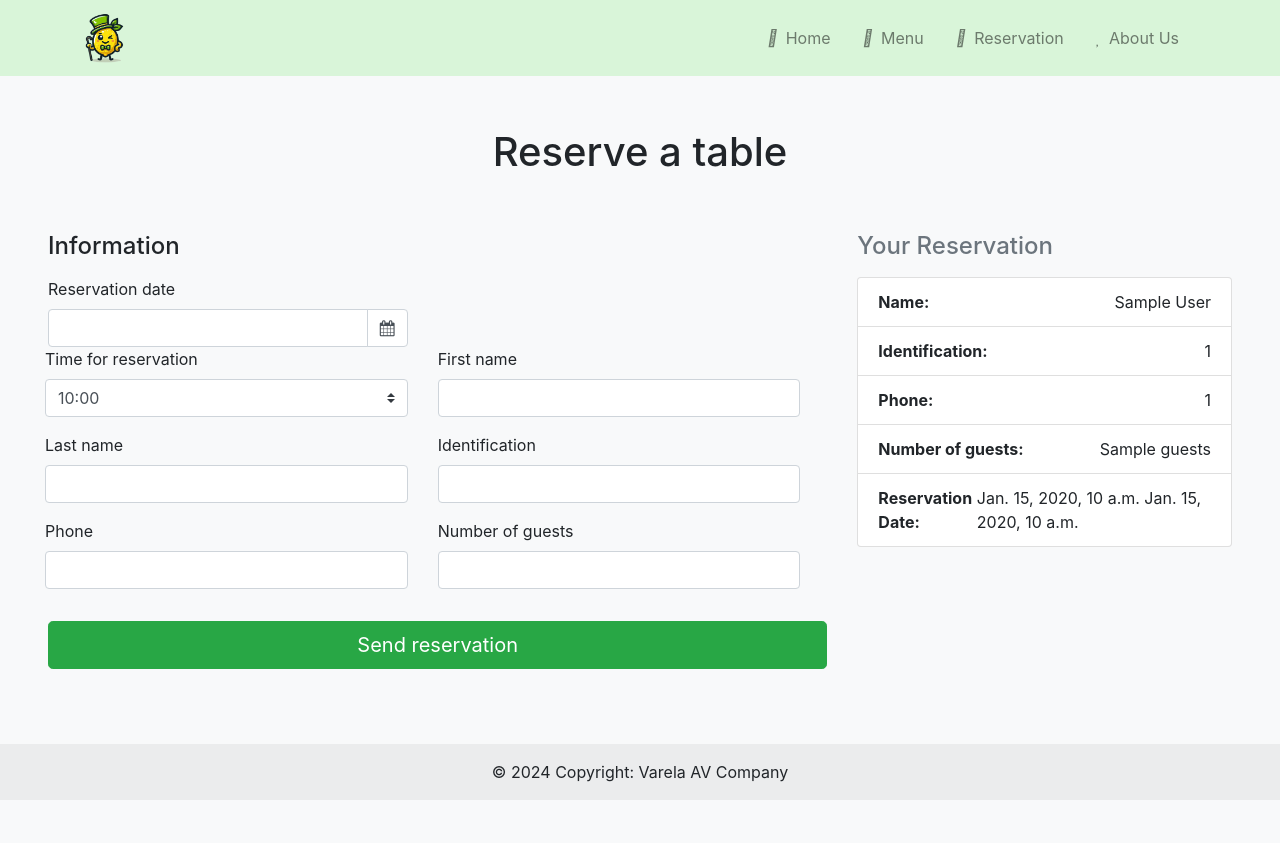
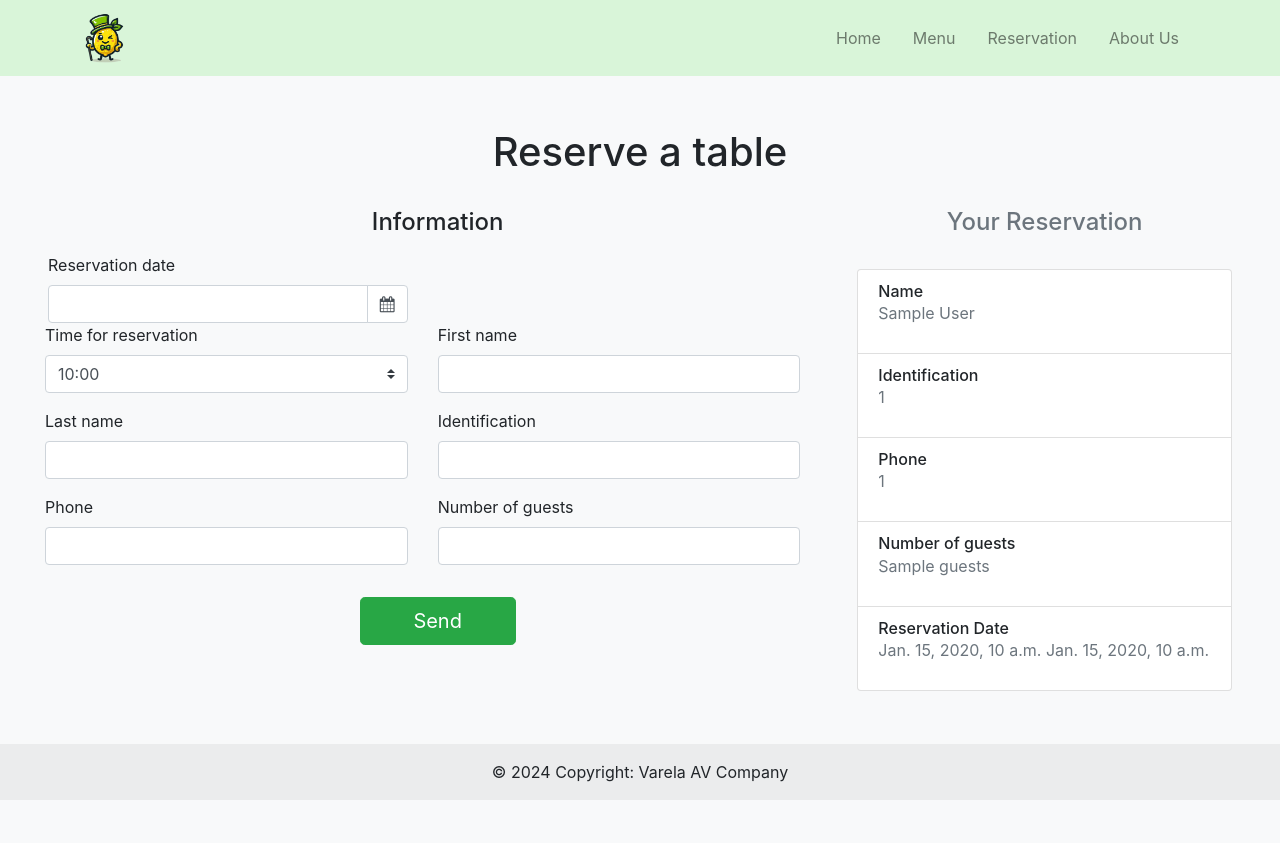
Before and after one commit to Valentina17varela/Restaurant_Website, a Django app: template littlelemon/restaurant/templates/book.html in a window 1280 px wide. Before the commit the page ends 800 px from the top, so only its background shows below. Run offline with Django 5.2, Linux system fonts and the light colour scheme; the template is opened without the code that fills it: most values are stand-ins (such as "Sample title", 1, 10 or a date in 2020); some libraries are stand-ins or nearby versions.

Commit message:
prettier booking page

```diff
--- a/littlelemon/restaurant/templates/book.html
+++ b/littlelemon/restaurant/templates/book.html
@@ -36,22 +36,22 @@
         <ul class="navbar-nav ms-auto align-items-center">
           <li class="nav-item">
             <a class="nav-link mx-2" href="{% url 'home' %}">
-              <i class="fas fa-plus-circle pe-2"></i>Home
+              Home
             </a>
           </li>
           <li class="nav-item">
             <a class="nav-link mx-2" href="{% url 'menu' %}">
-              <i class="fas fa-bell pe-2"></i>Menu
+              Menu
             </a>
           </li>
           <li class="nav-item">
             <a class="nav-link mx-2" href="{% url 'book' %}">
-              <i class="fas fa-bell pe-2"></i>Reservation
+              Reservation
             </a>
           </li>
           <li class="nav-item">
             <a class="nav-link mx-2" href="{% url 'about' %}">
-              <i class="fas fa-heart pe-2"></i>About Us
+              About Us
             </a>
           </li>
         </ul>
@@ -61,12 +61,12 @@
 
   <div class="content">
     <h1 class="jumbotron-heading text-center">Reserve a table</h1>
-    <br><br>
+    <br>
 
     <div class="row">
 
       <div class="col-md-8 order-md-1">
-        <h4 class=" mb-3">Information</h4>
+        <h4 class=" mb-3" style="text-align: center;">Information</h4>
         <form method="post" class="needs-validation">
           {% csrf_token %}
           <div class="row form-group">
@@ -150,29 +150,49 @@
             </div>
 
           </div>
-          <button class="btn btn-success btn-lg btn-block" type="submit">Send reservation</button>
+
+          <div class="d-flex justify-content-center">
+            <button style="width: 20%;" class="btn btn-success btn-lg btn-block" type="submit">Send</button>
+          </div>
         </form>
       </div>
 
       <div class="col-md-4 order-md-2 mb-4">
-        <h4 class="d-flex justify-content-between align-items-center mb-3">
-          <span class="text-muted">Your Reservation</span>
+        <h4 class="d-flex justify-content-between align-items-center mb-3" style="margin: 0 auto;">
+          <span class="text-muted" style="margin: 0 auto;">Your Reservation</span>
         </h4>
+        <ul class="list-group mb-3">
+        </ul>
         <ul class="list-group">
           <li class="list-group-item d-flex justify-content-between lh-condensed">
-            <strong>Name:</strong> {{ booking.first_name }} {{ booking.last_name }}
+            <div>
+              <h6 class="my-0">Name</h6>
+              <p class="text-muted">{{ booking.first_name }} {{ booking.last_name }}</p>
+            </div>
           </li>
           <li class="list-group-item d-flex justify-content-between lh-condensed">
-            <strong>Identification:</strong> {{ booking.identification_number }}
+            <div>
+              <h6 class="my-0">Identification</h6>
+              <p class="text-muted">{{ booking.identification_number }}</p>
+            </div>
           </li>
           <li class="list-group-item d-flex justify-content-between lh-condensed">
-            <strong>Phone:</strong> {{ booking.phone_number }}
+            <div>
+              <h6 class="my-0">Phone</h6>
+              <p class="text-muted">{{ booking.phone_number }}</p>
+            </div>
           </li>
           <li class="list-group-item d-flex justify-content-between lh-condensed">
-            <strong>Number of guests:</strong> {{ booking.guests }}
+            <div>
+              <h6 class="my-0">Number of guests</h6>
+              <p class="text-muted">{{ booking.guests }}</p>
+            </div>
           </li>
           <li class="list-group-item d-flex justify-content-between lh-condensed">
-            <strong>Reservation Date:</strong> {{ booking.reservation_date }} {{ booking.reservation_time }}
+            <div>
+              <h6 class="my-0">Reservation Date</h6>
+              <p class="text-muted">{{ booking.reservation_date }} {{ booking.reservation_time }}</p>
+            </div>
           </li>
         </ul>
         {% if messages %}
```
Also changed, not shown: littlelemon/restaurant/templates/about.html (+4 -4 lines), littlelemon/restaurant/templates/home.html (+4 -4 lines), littlelemon/restaurant/templates/menu.html (+8 -5 lines).
